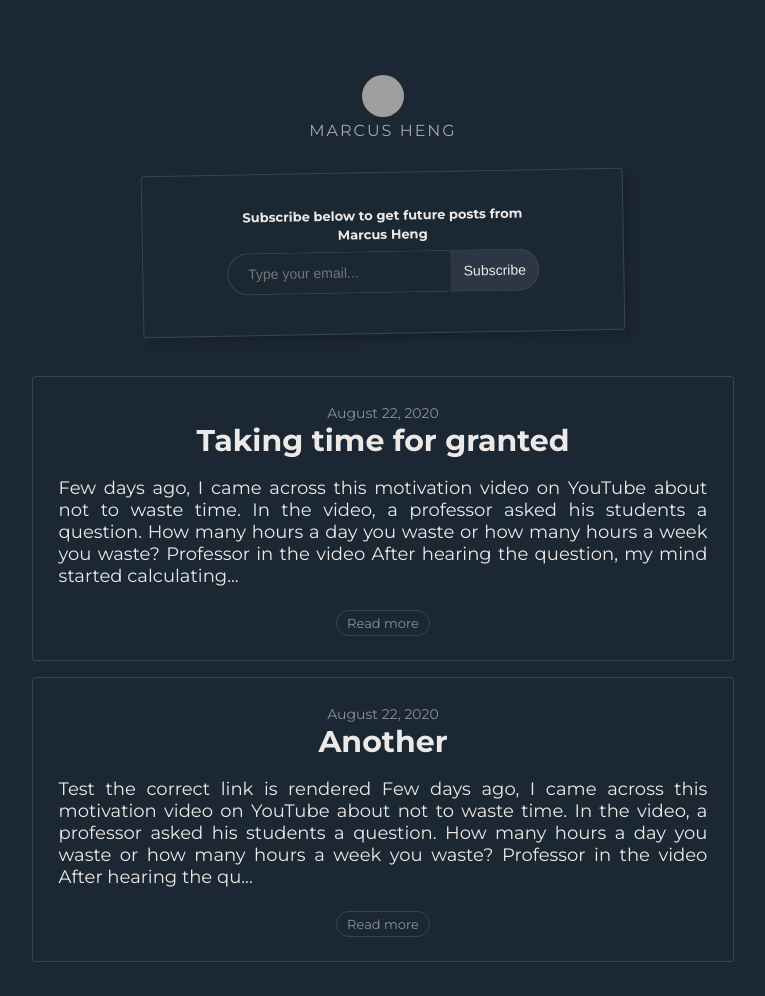
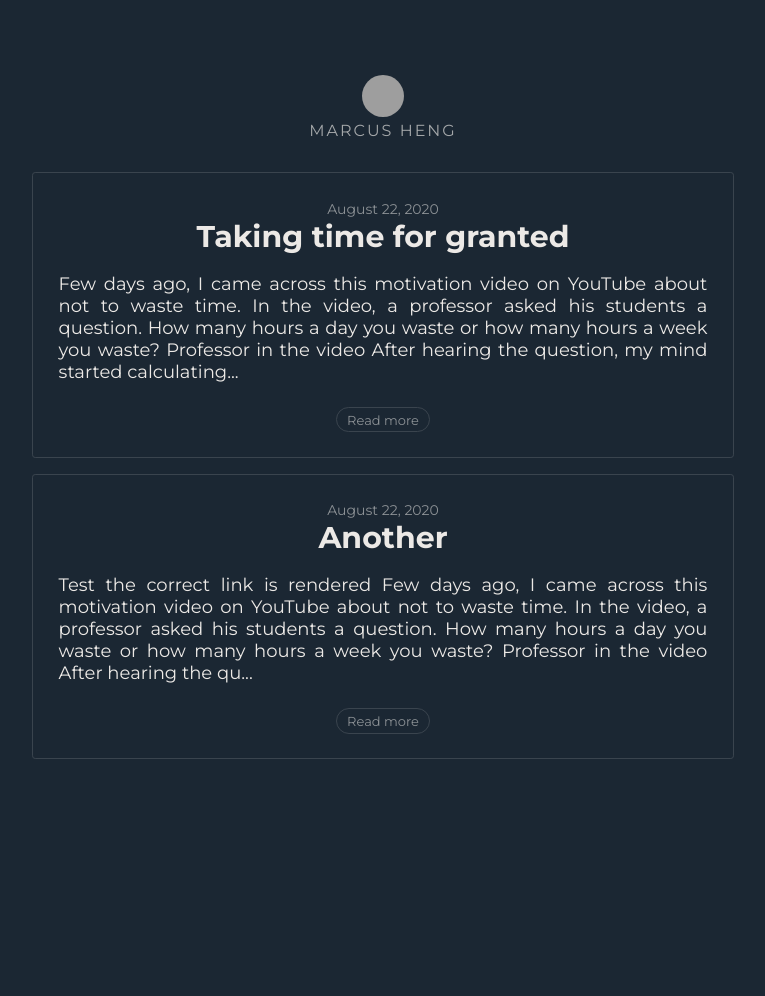
Before and after one commit to weizheheng/hey-world, a Jekyll site: the page built from index.html, in a window 1280 px wide. Shown: the whole page, without its empty margins (257-1022 px from the left). Built offline with Jekyll 4.4.1, drawn with Linux system fonts in a browser that asks for light colours; after the commit the page ends 900 px from its top, so only the background shows below that; some of the changed lines change nothing that is shown; grey boxes are pictures that could not be loaded.

Commit message:
Update version to 1.0.0

```diff
--- a/_config.yml
+++ b/_config.yml
@@ -2,7 +2,7 @@ title: "Marcus Heng"
 logo: "images/logo.jpg" # You can add own logo image.
 baseurl: "/" # The subpath of your site, e.g. /blog
 # Uncomment to enable subscribe form
-mailchimp: "github.us4.list-manage.com/subscribe/post?u=becbf687e29d6ebb24d593c8b&amp;id=d1b189ae5a"
+; mailchimp: "" # put in your mailchimp audience list url
 # Author Settings
 author:
   name: Marcus Heng
```
Also changed, not shown: hey-world.gemspec.
